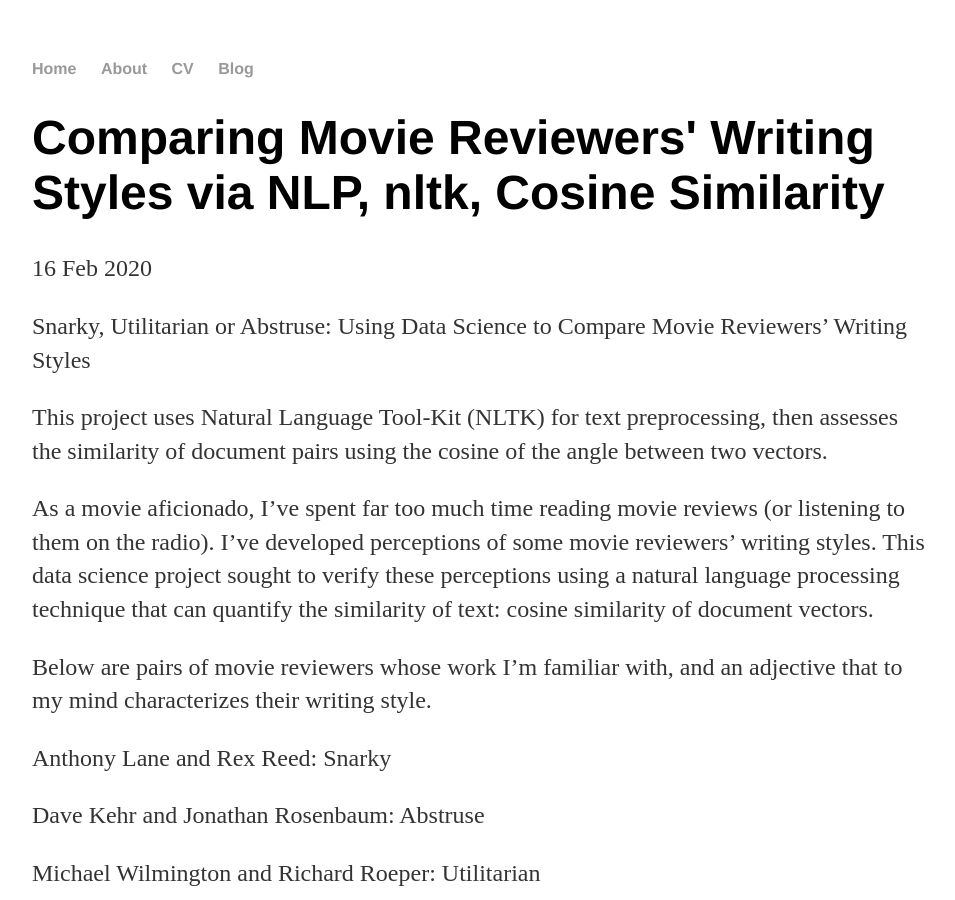
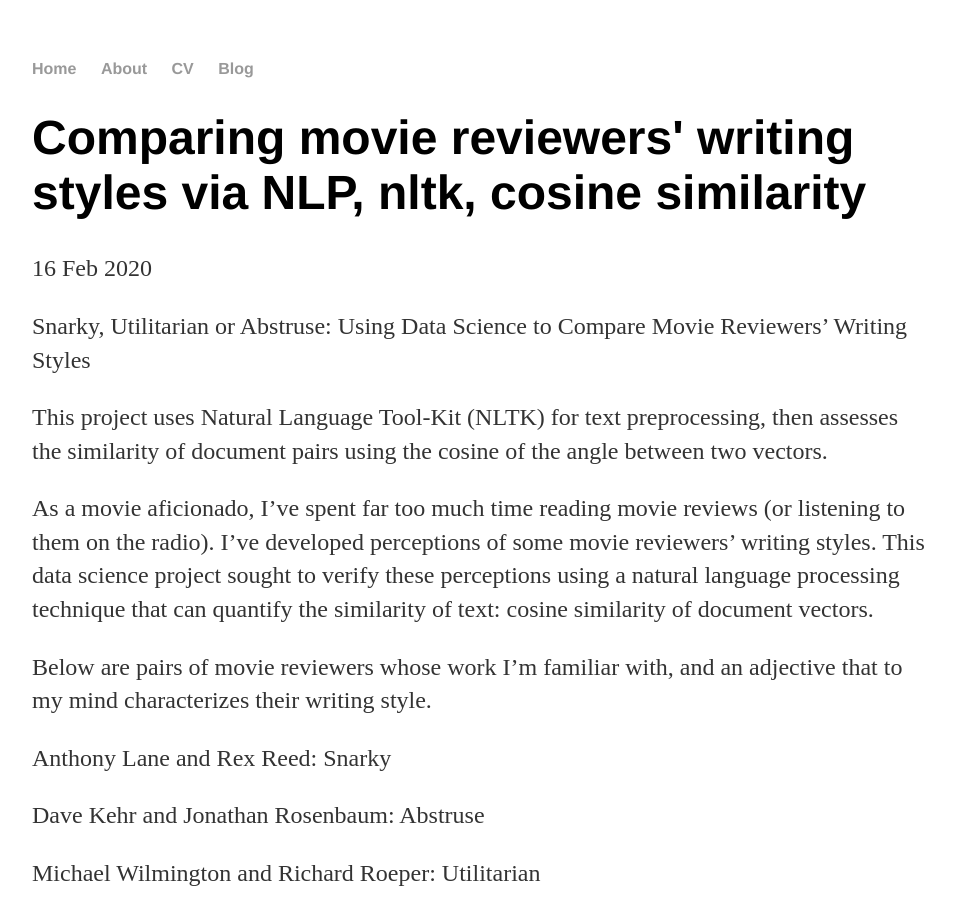
Before and after one commit to RossBrownPhD/RossBrownPhD.github.io, a Jekyll site: the page built from _posts/2020-02-16-Compare-Reviewers-Writing-Styles-via-Cosine-Angles-of-Vectors.md, in a window 1280 px wide and 900 px high. Shown: the whole window, without its empty margins (160-1115 px from the left). Built offline with Jekyll 4.4.1, drawn with Linux system fonts in a browser that asks for light colours.

```diff
--- a/_posts/2020-02-16-Compare-Reviewers-Writing-Styles-via-Cosine-Angles-of-Vectors.md
+++ b/_posts/2020-02-16-Compare-Reviewers-Writing-Styles-via-Cosine-Angles-of-Vectors.md
@@ -1,6 +1,6 @@
 ---
 layout: post
-title: "Comparing Movie Reviewers' Writing Styles via NLP, nltk, Cosine Similarity"
+title: "Comparing movie reviewers' writing styles via NLP, nltk, cosine similarity"
 date: 2020-02-16
 ---
 
```
